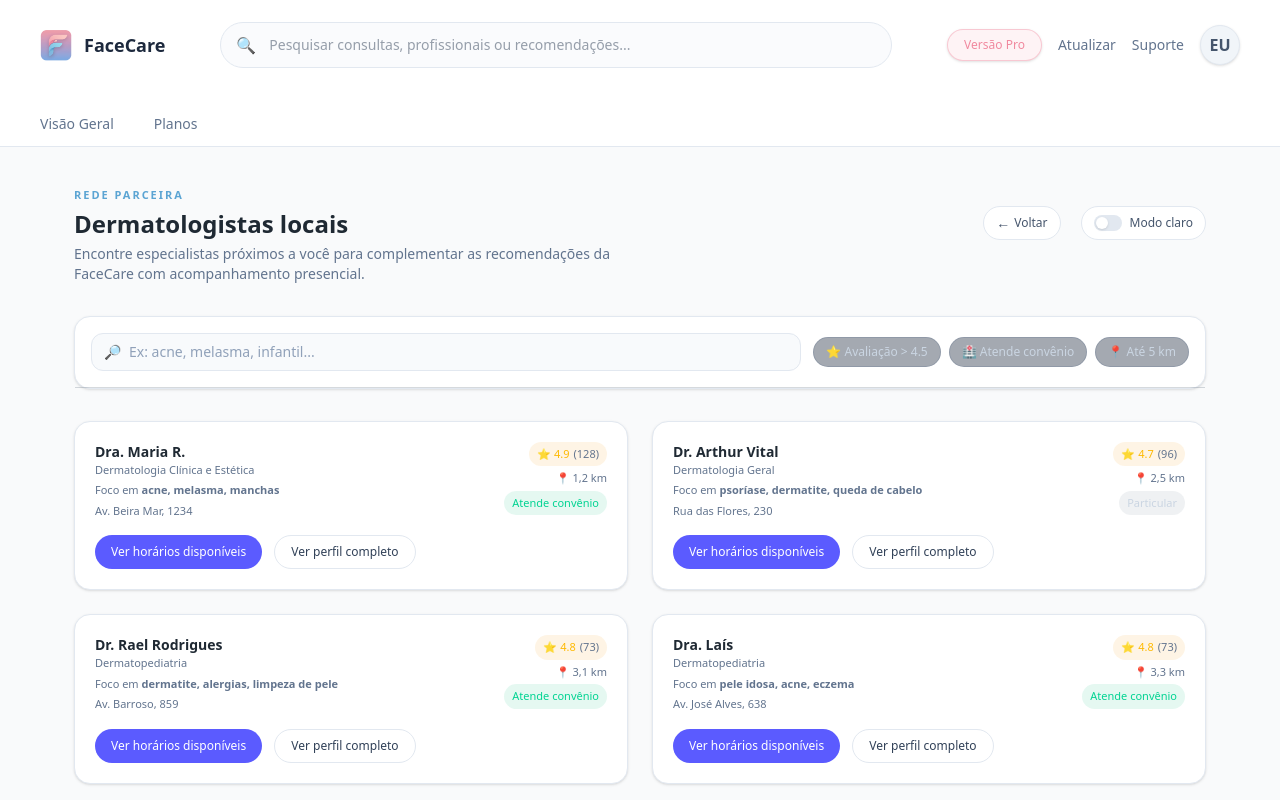
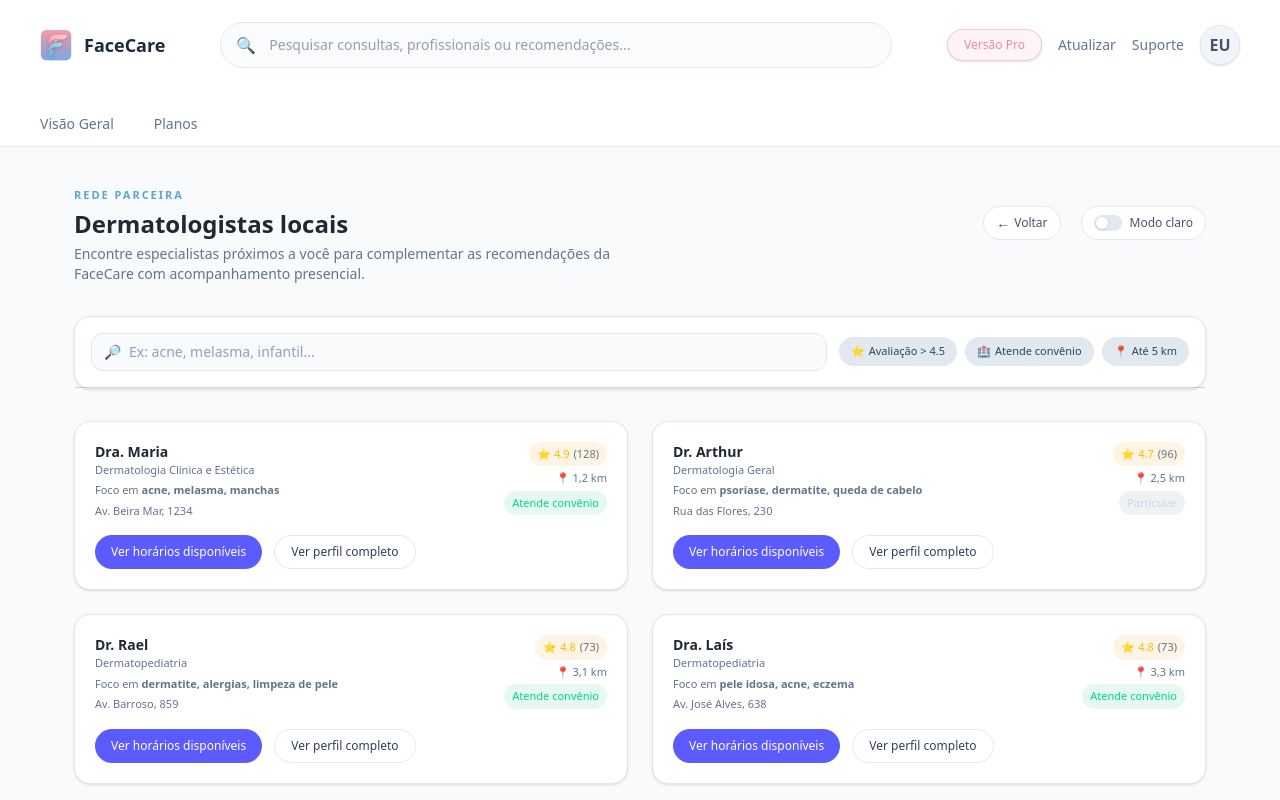
Before and after one commit to gabrielvrdev/FaceCare, a React (Vite) app: page /#/dermatologistas in a window 1280 px wide. Shown: the top 800 px of the page. Built offline with nearby package versions, Linux system fonts and the light colour scheme.

Commit message:
Projeto Concluído

```diff
--- a/src/components/CardsDermat.jsx
+++ b/src/components/CardsDermat.jsx
@@ -84,14 +84,40 @@ export default function CardsDermat({ isDark, setIsDark }) {
           </div>
 
           <div className="flex flex-wrap gap-2 text-[11px] mt-2 lg:mt-0">
-            <button className="px-3 py-1.5 rounded-full border border-slate-500/30 text-xs text-slate-300 bg-slate-800/40 hover:bg-slate-700/60 transition">
-              ⭐ Avaliação &gt; 4.5
+            {/* Avaliação */}
+            <button
+              className={`px-3 py-1.5 rounded-full flex items-center gap-1 transition
+      ${
+        isDark
+          ? "bg-slate-700/70 text-slate-200 hover:bg-slate-600/70"
+          : "bg-slate-200 text-slate-700 hover:bg-slate-300"
+      }`}
+            >
+              ⭐ <span>Avaliação &gt; 4.5</span>
             </button>
-            <button className="px-3 py-1.5 rounded-full border border-slate-500/30 text-xs text-slate-300 bg-slate-800/40 hover:bg-slate-700/60 transition">
-              🏥 Atende convênio
+
+            {/* Convênio */}
+            <button
+              className={`px-3 py-1.5 rounded-full flex items-center gap-1 transition
+      ${
+        isDark
+          ? "bg-slate-700/70 text-slate-200 hover:bg-slate-600/70"
+          : "bg-slate-200 text-slate-700 hover:bg-slate-300"
+      }`}
+            >
+              🏥 <span>Atende convênio</span>
             </button>
-            <button className="px-3 py-1.5 rounded-full border border-slate-500/30 text-xs text-slate-300 bg-slate-800/40 hover:bg-slate-700/60 transition">
-              📍 Até 5 km
+
+            {/* Distância */}
+            <button
+              className={`px-3 py-1.5 rounded-full flex items-center gap-1 transition
+      ${
+        isDark
+          ? "bg-slate-700/70 text-slate-200 hover:bg-slate-600/70"
+          : "bg-slate-200 text-slate-700 hover:bg-slate-300"
+      }`}
+            >
+              📍 <span>Até 5 km</span>
             </button>
           </div>
         </div>
@@ -105,7 +131,7 @@ export default function CardsDermat({ isDark, setIsDark }) {
         >
           <div className="flex flex-col gap-2 sm:flex-row sm:items-start sm:justify-between">
             <div>
-              <h3 className="text-sm font-semibold">Dra. Maria R.</h3>
+              <h3 className="text-sm font-semibold">Dra. Maria</h3>
               <p className={`text-[11px] ${textSoft}`}>
                 Dermatologia Clínica e Estética
               </p>
@@ -150,7 +176,7 @@ export default function CardsDermat({ isDark, setIsDark }) {
         >
           <div className="flex flex-col gap-2 sm:flex-row sm:items-start sm:justify-between">
             <div>
-              <h3 className="text-sm font-semibold">Dr. Arthur Vital</h3>
+              <h3 className="text-sm font-semibold">Dr. Arthur</h3>
               <p className={`text-[11px] ${textSoft}`}>Dermatologia Geral</p>
               <p className={`mt-1 text-[11px] ${textSoft}`}>
                 Foco em <strong>psoríase, dermatite, queda de cabelo</strong>
@@ -193,7 +219,7 @@ export default function CardsDermat({ isDark, setIsDark }) {
         >
           <div className="flex flex-col gap-2 sm:flex-row sm:items-start sm:justify-between">
             <div>
-              <h3 className="text-sm font-semibold">Dr. Rael Rodrigues</h3>
+              <h3 className="text-sm font-semibold">Dr. Rael</h3>
               <p className={`text-[11px] ${textSoft}`}>Dermatopediatria</p>
               <p className={`mt-1 text-[11px] ${textSoft}`}>
                 Foco em <strong>dermatite, alergias, limpeza de pele</strong>
@@ -277,7 +303,7 @@ export default function CardsDermat({ isDark, setIsDark }) {
         >
           <div className="flex flex-col gap-2 sm:flex-row sm:items-start sm:justify-between">
             <div>
-              <h3 className="text-sm font-semibold">Dra. Luísa Vital</h3>
+              <h3 className="text-sm font-semibold">Dra. Luísa</h3>
               <p className={`text-[11px] ${textSoft}`}>Dermatopediatria</p>
               <p className={`mt-1 text-[11px] ${textSoft}`}>
                 Foco em <strong>pele rugosa, alergias, acne</strong>
@@ -318,7 +344,7 @@ export default function CardsDermat({ isDark, setIsDark }) {
         >
           <div className="flex flex-col gap-2 sm:flex-row sm:items-start sm:justify-between">
             <div>
-              <h3 className="text-sm font-semibold">Dra. Sophia Rebouças</h3>
+              <h3 className="text-sm font-semibold">Dra. Sophi</h3>
               <p className={`text-[11px] ${textSoft}`}>Dermatopediatria</p>
               <p className={`mt-1 text-[11px] ${textSoft}`}>
                 Foco em{" "}
--- a/src/components/CardsMercad.jsx
+++ b/src/components/CardsMercad.jsx
@@ -80,14 +80,40 @@ export default function CardsMercad({ isDark, setIsDark }) {
           </div>
 
           <div className="flex flex-wrap gap-2 text-[11px] mt-2 lg:mt-0">
-            <button className="px-3 py-1.5 rounded-full border border-slate-500/30 text-xs text-slate-300 bg-slate-800/40 hover:bg-slate-700/60 transition">
-              🚚 Entrega hoje
+            {/* Avaliação */}
+            <button
+              className={`px-3 py-1.5 rounded-full flex items-center gap-1 transition
+      ${
+        isDark
+          ? "bg-slate-700/70 text-slate-200 hover:bg-slate-600/70"
+          : "bg-slate-200 text-slate-700 hover:bg-slate-300"
+      }`}
+            >
+              🚚 <span> Entrega hoje</span>
             </button>
-            <button className="px-3 py-1.5 rounded-full border border-slate-500/30 text-xs text-slate-300 bg-slate-800/40 hover:bg-slate-700/60 transition">
-              🧴 Dermocosméticos
+
+            {/* Convênio */}
+            <button
+              className={`px-3 py-1.5 rounded-full flex items-center gap-1 transition
+      ${
+        isDark
+          ? "bg-slate-700/70 text-slate-200 hover:bg-slate-600/70"
+          : "bg-slate-200 text-slate-700 hover:bg-slate-300"
+      }`}
+            >
+              🧴 <span>Dermocosméticos</span>
             </button>
-            <button className="px-3 py-1.5 rounded-full border border-slate-500/30 text-xs text-slate-300 bg-slate-800/40 hover:bg-slate-700/60 transition">
-              💰 Menor preço
+
+            {/* Distância */}
+            <button
+              className={`px-3 py-1.5 rounded-full flex items-center gap-1 transition
+      ${
+        isDark
+          ? "bg-slate-700/70 text-slate-200 hover:bg-slate-600/70"
+          : "bg-slate-200 text-slate-700 hover:bg-slate-300"
+      }`}
+            >
+              💰 <span>Menor preço</span>
             </button>
           </div>
         </div>
@@ -138,10 +164,21 @@ export default function CardsMercad({ isDark, setIsDark }) {
           </div>
 
           <div className="mt-3 flex flex-wrap gap-2 text-[11px]">
-            <span className="rounded-full bg-slate-500/10 px-2 py-1 text-slate-300">
+            <span
+              className={`rounded-full px-2 py-1
+      ${
+        isDark ? "bg-slate-800 text-slate-300" : "bg-slate-200 text-slate-700"
+      }`}
+            >
               Indicado para rotina da noite
             </span>
-            <span className="rounded-full bg-slate-500/10 px-2 py-1 text-slate-300">
+
+            <span
+              className={`rounded-full px-2 py-1
+      ${
+        isDark ? "bg-slate-800 text-slate-300" : "bg-slate-200 text-slate-700"
+      }`}
+            >
               Compatível com recomendação FaceCare
             </span>
           </div>
@@ -206,10 +243,21 @@ export default function CardsMercad({ isDark, setIsDark }) {
           </div>
 
           <div className="mt-3 flex flex-wrap gap-2 text-[11px]">
-            <span className="rounded-full bg-slate-500/10 px-2 py-1 text-slate-300">
+            <span
+              className={`rounded-full px-2 py-1
+      ${
+        isDark ? "bg-slate-800 text-slate-300" : "bg-slate-200 text-slate-700"
+      }`}
+            >
               Uso diurno (com protetor)
             </span>
-            <span className="rounded-full bg-slate-500/10 px-2 py-1 text-slate-300">
+
+            <span
+              className={`rounded-full px-2 py-1
+      ${
+        isDark ? "bg-slate-800 text-slate-300" : "bg-slate-200 text-slate-700"
+      }`}
+            >
               Linha recomendada para manchas
             </span>
           </div>
@@ -270,11 +318,22 @@ export default function CardsMercad({ isDark, setIsDark }) {
           </div>
 
           <div className="mt-3 flex flex-wrap gap-2 text-[11px]">
-            <span className="rounded-full bg-slate-500/10 px-2 py-1 text-slate-300">
+            <span
+              className={`rounded-full px-2 py-1
+      ${
+        isDark ? "bg-slate-800 text-slate-300" : "bg-slate-200 text-slate-700"
+      }`}
+            >
               Indicado para uso diário
             </span>
-            <span className="rounded-full bg-slate-500/10 px-2 py-1 text-slate-300">
-              Sem fragrância
+
+            <span
+              className={`rounded-full px-2 py-1
+      ${
+        isDark ? "bg-slate-800 text-slate-300" : "bg-slate-200 text-slate-700"
+      }`}
+            >
+              Sem fragrância e não comedogênico
             </span>
           </div>
 
@@ -336,10 +395,21 @@ export default function CardsMercad({ isDark, setIsDark }) {
           </div>
 
           <div className="mt-3 flex flex-wrap gap-2 text-[11px]">
-            <span className="rounded-full bg-slate-500/10 px-2 py-1 text-slate-300">
+            <span
+              className={`rounded-full px-2 py-1
+      ${
+        isDark ? "bg-slate-800 text-slate-300" : "bg-slate-200 text-slate-700"
+      }`}
+            >
               Indicado para quem está começando
             </span>
-            <span className="rounded-full bg-slate-500/10 px-2 py-1 text-slate-300">
+
+            <span
+              className={`rounded-full px-2 py-1
+      ${
+        isDark ? "bg-slate-800 text-slate-300" : "bg-slate-200 text-slate-700"
+      }`}
+            >
               Aprovado por dermatologistas parceiros
             </span>
           </div>
@@ -400,10 +470,21 @@ export default function CardsMercad({ isDark, setIsDark }) {
           </div>
 
           <div className="mt-3 flex flex-wrap gap-2 text-[11px]">
-            <span className="rounded-full bg-slate-500/10 px-2 py-1 text-slate-300">
+            <span
+              className={`rounded-full px-2 py-1
+      ${
+        isDark ? "bg-slate-800 text-slate-300" : "bg-slate-200 text-slate-700"
+      }`}
+            >
               Seguro para área dos olhos
             </span>
-            <span className="rounded-full bg-slate-500/10 px-2 py-1 text-slate-300">
+
+            <span
+              className={`rounded-full px-2 py-1
+      ${
+        isDark ? "bg-slate-800 text-slate-300" : "bg-slate-200 text-slate-700"
+      }`}
+            >
               Indicado para primeira etapa da rotina
             </span>
           </div>
@@ -468,10 +549,21 @@ export default function CardsMercad({ isDark, setIsDark }) {
           </div>
 
           <div className="mt-3 flex flex-wrap gap-2 text-[11px]">
-            <span className="rounded-full bg-slate-500/10 px-2 py-1 text-slate-300">
+            <span
+              className={`rounded-full px-2 py-1
+      ${
+        isDark ? "bg-slate-800 text-slate-300" : "bg-slate-200 text-slate-700"
+      }`}
+            >
               Passo essencial da rotina
             </span>
-            <span className="rounded-full bg-slate-500/10 px-2 py-1 text-slate-300">
+
+            <span
+              className={`rounded-full px-2 py-1
+      ${
+        isDark ? "bg-slate-800 text-slate-300" : "bg-slate-200 text-slate-700"
+      }`}
+            >
               Ideal para uso diário
             </span>
           </div>
--- a/src/components/Footer.jsx
+++ b/src/components/Footer.jsx
@@ -91,7 +91,7 @@ export default function Footer() {
             <a href="#">
               <img
                 src="/googleplay.png"
-                className="w-32 md:w-42 hover:opacity-90 transition"
+                className="w-40 md:w-44 hover:opacity-90 transition"
                 alt="Google Play"
               />
             </a>
```
Also changed, not shown: public/appstore.png, public/googleplay.png.
